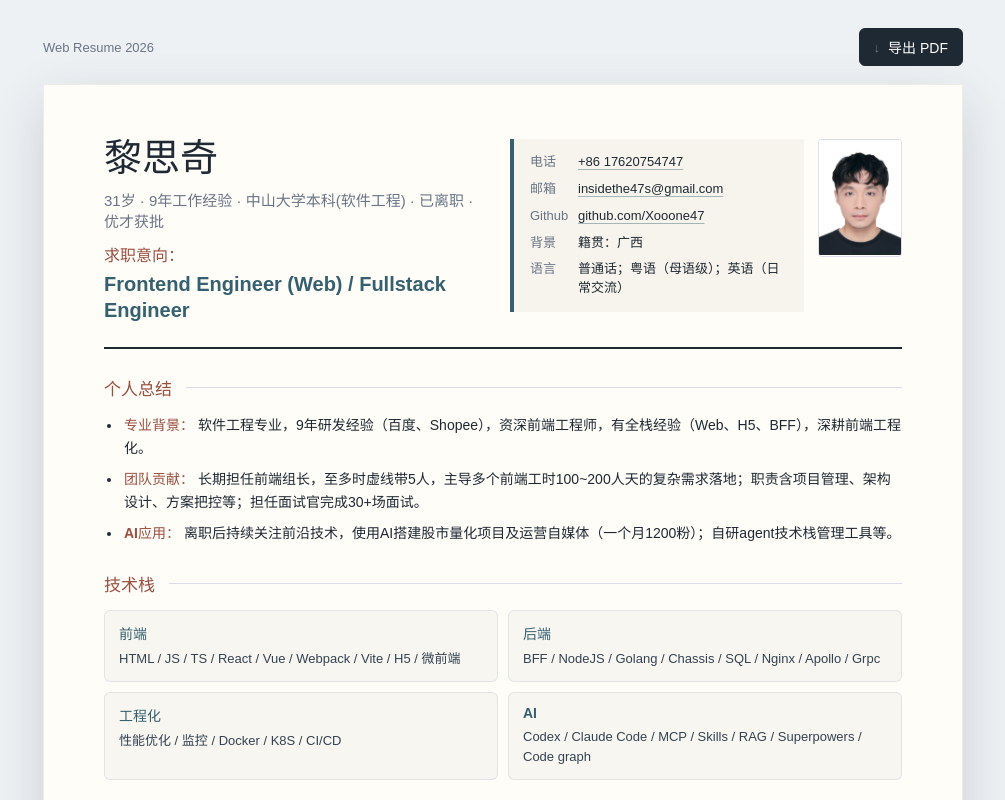
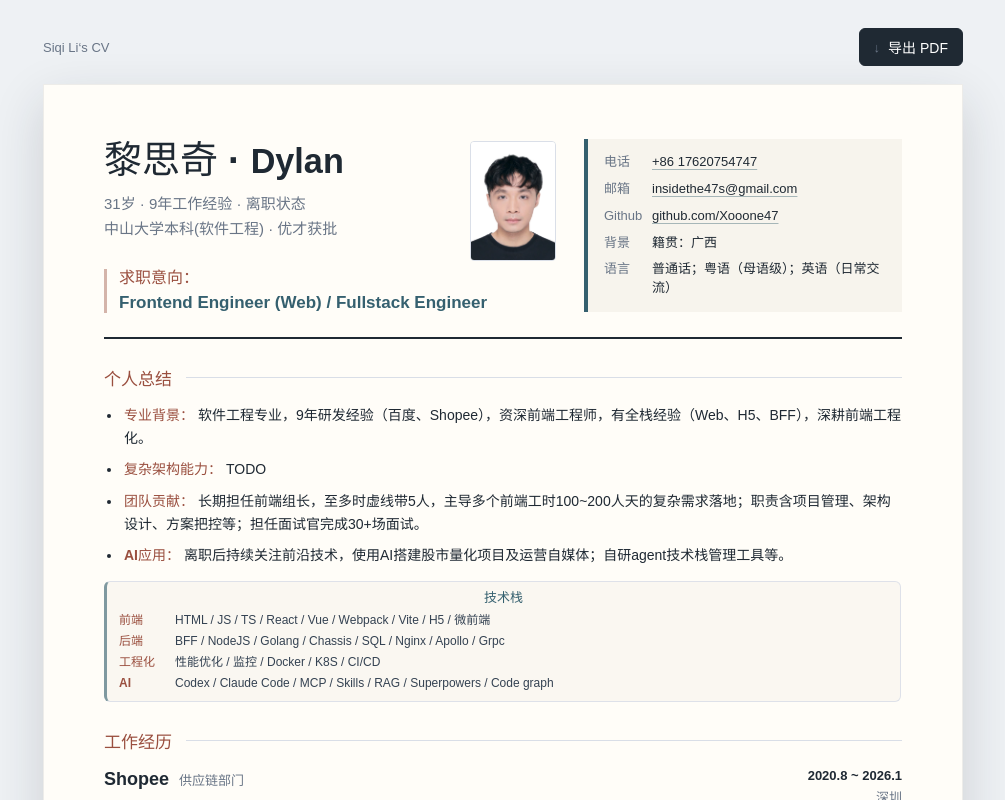
Before and after one commit to Xooone47/dylan-cv, a React (Vite) app: page / in a window 1280 px wide. Shown: the top 800 px of the page, without its empty margins (137-1142 px from the left). Built offline with nearby package versions, Linux system fonts and the light colour scheme.

Commit message:
Deploy CV to GitHub Pages

```diff
--- a/index.html
+++ b/index.html
@@ -1,13 +1,16 @@
 <!doctype html>
 <html lang="zh-CN">
+
 <head>
   <meta charset="UTF-8" />
   <meta name="viewport" content="width=device-width, initial-scale=1.0" />
-    <meta name="description" content="黎思奇的 2026 Web 简历" />
-    <title>黎思奇 | Web Resume 2026</title>
+  <meta name="description" content="Siqi Li‘s CV" />
+  <title>Siqi Li‘s CV</title>
 </head>
+
 <body>
   <div id="root"></div>
   <script type="module" src="/src/main.tsx"></script>
 </body>
+
 </html>
--- a/src/App.tsx
+++ b/src/App.tsx
@@ -1,5 +1,13 @@
 import profilePhoto from './assets/profile-photo.jpg';
-import { resume, type Experience, type Link, type Project, type ShowcaseLink, type SummaryItem } from './resumeData';
+import {
+  resume,
+  type Experience,
+  type Link,
+  type Project,
+  type ShowcaseLink,
+  type SkillGroup,
+  type SummaryItem,
+} from './resumeData';
 
 function ExternalLink({ link }: { link: Link }) {
   if (!link.href) {
@@ -42,6 +50,22 @@ function SummaryList({ items }: { items: SummaryItem[] }) {
         </li>
       ))}
     </ul>
+  );
+}
+
+function SummarySkills({ items }: { items: SkillGroup[] }) {
+  return (
+    <div className="summary-skills" aria-label="技术栈">
+      <strong className="summary-skills-label">技术栈</strong>
+      <div className="summary-skill-list">
+        {items.map((group) => (
+          <p className="summary-skill-group" key={group.title}>
+            <strong>{group.title}</strong>
+            <span>{group.items.join(' / ')}</span>
+          </p>
+        ))}
+      </div>
+    </div>
   );
 }
 
@@ -130,7 +154,7 @@ function ExperienceBlock({ experience }: { experience: Experience }) {
       </div>
       {experience.highlights ? (
         <div className="project-block minor-block">
-          <h4>其他</h4>
+          <h4>多个供应链平台搭建与维护</h4>
           <BulletList items={experience.highlights} />
         </div>
       ) : null}
@@ -139,10 +163,14 @@ function ExperienceBlock({ experience }: { experience: Experience }) {
 }
 
 function App() {
+  const [displayName, aliasName] = resume.name.split(' · ');
+  const profileMain = resume.profile.slice(0, 3).join(' · ');
+  const profileStatus = resume.profile.slice(3).join(' · ');
+
   return (
     <main className="app-shell">
       <div className="toolbar" aria-label="简历操作">
-        <span>Web Resume 2026</span>
+        <span>Siqi Li‘s CV</span>
         <button type="button" onClick={() => window.print()} aria-label="导出 PDF">
           <span aria-hidden="true">↓</span>
           导出 PDF
@@ -151,13 +179,29 @@ function App() {
 
       <article className="resume-sheet" aria-label="黎思奇 2026 简历">
         <header className="resume-header">
-          <div>
-            <h1>{resume.name}</h1>
-            <p className="profile-line">{resume.profile.join(' · ')}</p>
-            <p className="target">
+          <div className="header-main">
+            <div className="identity-row">
+              <div className="identity-copy">
+                <h1 className="name-line">
+                  <span>{displayName}</span>
+                  {aliasName ? (
+                    <>
+                      <span className="name-separator">·</span>
+                      <span className="name-alias">{aliasName}</span>
+                    </>
+                  ) : null}
+                </h1>
+                <p className="profile-line">
+                  <span>{profileMain}</span>
+                  <span>{profileStatus}</span>
+                </p>
+              </div>
+              <img className="profile-photo" src={profilePhoto} alt="黎思奇证件照" />
+            </div>
+            <div className="target">
               <span className="target-label">求职意向：</span>
-              <span className="target-role">{resume.target}</span>
-            </p>
+              <p className="target-role">{resume.target}</p>
+            </div>
           </div>
           <div className="header-aside">
             <div className="contact-panel">
@@ -176,23 +220,12 @@ function App() {
                 {resume.languages.join('；')}
               </p>
             </div>
-            <img className="profile-photo" src={profilePhoto} alt="黎思奇证件照" />
           </div>
         </header>
 
         <Section title="个人总结">
           <SummaryList items={resume.summary} />
-        </Section>
-
-        <Section title="技术栈">
-          <div className="skill-grid">
-            {resume.skills.map((group) => (
-              <div className="skill-group" key={group.title}>
-                <h3>{group.title}</h3>
-                <p>{group.items.join(' / ')}</p>
-              </div>
-            ))}
-          </div>
+          <SummarySkills items={resume.skills} />
         </Section>
 
         <Section title="工作经历">
--- a/src/resumeData.ts
+++ b/src/resumeData.ts
@@ -1,3 +1,4 @@
+import agentStackPreferencesImage from './assets/agent-stack-preferences.png';
 import liveFlightRulesImage from './assets/liveflightrules-profile.png';
 
 export type Link = {
@@ -76,8 +77,8 @@ export type ResumeData = {
 };
 
 export const resume: ResumeData = {
-  name: '黎思奇',
-  profile: ['31岁', '9年工作经验', '中山大学本科(软件工程)', '已离职', '优才获批'],
+  name: '黎思奇 · Dylan',
+  profile: ['31岁', '9年工作经验', '离职状态', '中山大学本科(软件工程)', '优才获批'],
   target: 'Frontend Engineer (Web) / Fullstack Engineer',
   contact: [
     { label: '电话', value: '+86 17620754747', href: 'tel:+8617620754747' },
@@ -92,12 +93,16 @@ export const resume: ResumeData = {
       text: '软件工程专业，9年研发经验（百度、Shopee），资深前端工程师，有全栈经验（Web、H5、BFF），深耕前端工程化。',
     },
     {
+      title: '复杂架构能力',
+      text: 'TODO',
+    },
+    {
       title: '团队贡献',
       text: '长期担任前端组长，至多时虚线带5人，主导多个前端工时100~200人天的复杂需求落地；职责含项目管理、架构设计、方案把控等；担任面试官完成30+场面试。',
     },
     {
       title: 'AI应用',
-      text: '离职后持续关注前沿技术，使用AI搭建股市量化项目及运营自媒体（一个月1200粉）；自研agent技术栈管理工具等。',
+      text: '离职后持续关注前沿技术，使用AI搭建股市量化项目及运营自媒体；自研agent技术栈管理工具等。',
     },
   ],
   skills: [
@@ -132,7 +137,9 @@ export const resume: ResumeData = {
             'Shopee供应链全场景管理应用，覆盖物流运营、仓储和站点管理、出入库、关键指标、员工管理等，面向8个国家的一线运营、仓库员工、区域管理、中高层等多角色使用。',
           contributions: [
             '主导搭建双端页面（H5+PC）+ BFF服务（Golang+Chassis），支持Web、Android、IOS三平台。',
-            '核心技术包括H5/PC双端页面组件（一份代码双端可用，节省100+人天工时）、BFF流量分发与权限体系、对接多后端服务、配置型CRUD数据管理、离线包版本管理与灰度、全流程监控日志等。',
+            '设计H5/PC双端组件方案，一份代码双端可用，组件内部抹平差异，构建层隔离产物，节省100+人天工时。',
+            '设计双端灰度版本功能，支持按region、user等多维度灰度发布，移动端离线包性能优化等。',
+            'BFF服务实现流量分发与权限体系、对接6个后端服务、配置型CRUD数据管理、离线包版本管理与灰度、全流程监控日志等功能。',
           ],
         },
         {
@@ -140,12 +147,12 @@ export const resume: ResumeData = {
           description:
             'Shopee供应链资产管理系统，8国数千站点和仓库使用，覆盖资产采购、出入库、调拨、盘点等全流程管理。',
           contributions: [
-            '作为前端负责人，在老项目vue+webpack技术栈基础上，自研向react+vite渐进式迁移方案，收敛部门技术栈，复用react组件和页面级实践，节省100+人天工时。',
+            '主导在老项目vue+webpack技术栈基础上，自研向react+vite渐进式迁移方案，收敛部门技术栈，复用react组件和页面级实践，节省50+人天工时，项目上线后月均净资产损失约减少4.8%（数十万美金）。',
             '解决双技术栈共存的工程问题，包括JSX编译隔离、组件样式隔离、目录分层和边界限制、路由转换、状态通信等全套方案。',
           ],
         },
       ],
-      highlights: ['主导微前端项目架构迁移、vue > react 全项目重构（总工时400+人天）、时序图可视化平台搭建等。'],
+      highlights: ['主导跨3～4系统（100+人天）复杂需求落地、微前端项目架构迁移、vue > react 全项目重构（总工时400+人天）、时序图可视化平台搭建等。'],
     },
     {
       period: '2017.7 ~ 2020.5',
@@ -257,19 +264,25 @@ export const resume: ResumeData = {
       ],
     },
     {
-      label: '开源工具 | Agent Stack Perferences',
-      value: 'github.com/Xooone47/agent-stack-preferences',
-      href: 'https://github.com/Xooone47/agent-stack-preferences/tree/main',
-    },
-    {
-      label: 'AI x 量化抖音自媒体',
+      label: 'AI x 量化自媒体',
       value: '抖音号：LiveFlightRules',
       description:
-        '使用AI基于Next、Python等技术栈，搭建包含数据采集与分析、web可视化、定时提醒等功能的量化回测项目，并将生成视频口播、封面和插图，以及量化分析等沉淀成skill，提升生产效率。',
+        '使用AI基于Next、Python、Node Server、Pnpm MonoRepo等技术栈，搭建包含数据采集与分析、web可视化、量化信号提醒等功能的量化回测项目，并将生成视频口播、封面和插图，以及量化分析等流程沉淀成skill，提升生产效率。一个月涨粉1200+。',
       image: {
         src: liveFlightRulesImage,
         alt: 'LiveFlightRules 抖音主页截图',
       },
     },
+    {
+      label: '开源工具 | Agent Stack Preferences',
+      value: 'github.com/Xooone47/agent-stack-preferences',
+      href: 'https://github.com/Xooone47/agent-stack-preferences/tree/main',
+      description:
+        '面向AI Coding Agent的技术栈偏好管理工具，支持可视化配置Frontend、Backend、Others等偏好块，并将个人常用技术选择同步到Codex、Claude Code等agent instruction文件。工具提供预设值、字段校验和自定义包名输入，减少在不同项目中反复维护AGENTS.md/CLAUDE.md技术偏好的成本。',
+      image: {
+        src: agentStackPreferencesImage,
+        alt: 'Agent Stack Preferences README 截图',
+      },
+    },
   ],
 };
--- a/src/styles.css
+++ b/src/styles.css
@@ -94,11 +94,30 @@ a:hover {
 }
 
 .resume-header {
+  align-items: start;
   border-bottom: 2px solid var(--ink);
   display: grid;
-  gap: 24px;
-  grid-template-columns: minmax(0, 1fr) 392px;
+  gap: 28px;
+  grid-template-columns: minmax(0, 1fr) 318px;
   padding-bottom: 24px;
+}
+
+.header-main {
+  display: grid;
+  gap: 8px;
+  min-width: 0;
+  padding-top: 2px;
+}
+
+.identity-row {
+  align-items: start;
+  display: grid;
+  gap: 20px;
+  grid-template-columns: minmax(0, 1fr) 86px;
+}
+
+.identity-copy {
+  min-width: 0;
 }
 
 h1,
@@ -116,16 +135,37 @@ h1 {
   line-height: 1;
 }
 
+.name-line {
+  align-items: baseline;
+  display: flex;
+  flex-wrap: wrap;
+  gap: 0 10px;
+}
+
+.name-separator {
+  color: var(--ink);
+}
+
+.name-alias {
+  font-size: 0.9em;
+  font-weight: 600;
+}
+
 .profile-line {
   color: var(--muted);
+  display: grid;
   font-size: 15px;
-  margin-top: 12px;
+  gap: 2px;
+  line-height: 1.5;
+  margin-top: 14px;
 }
 
 .target {
+  border-left: 3px solid rgba(154, 79, 63, 0.42);
   display: grid;
-  gap: 6px;
-  margin-top: 16px;
+  gap: 5px;
+  max-width: none;
+  padding-left: 12px;
 }
 
 .target-label {
@@ -137,9 +177,10 @@ h1 {
 
 .target-role {
   color: var(--accent);
-  font-size: 20px;
+  font-size: 17px;
   font-weight: 700;
-  line-height: 1.3;
+  line-height: 1.25;
+  white-space: nowrap;
 }
 
 .contact-panel {
@@ -164,10 +205,7 @@ h1 {
 }
 
 .header-aside {
-  align-items: start;
-  display: grid;
-  gap: 14px;
-  grid-template-columns: minmax(0, 1fr) 84px;
+  align-self: start;
 }
 
 .profile-photo {
@@ -176,7 +214,7 @@ h1 {
   border-radius: 4px;
   display: block;
   object-fit: contain;
-  width: 84px;
+  width: 86px;
 }
 
 .section {
@@ -223,29 +261,45 @@ h1 {
   margin-right: 4px;
 }
 
-.skill-grid {
+.summary-skills {
+  align-items: start;
+  background: rgba(247, 244, 237, 0.62);
+  border: 1px solid rgba(217, 222, 231, 0.86);
+  border-left: 3px solid rgba(53, 96, 111, 0.62);
+  border-radius: 6px;
   display: grid;
-  gap: 10px;
-  grid-template-columns: repeat(2, minmax(0, 1fr));
+  gap: 6px;
+  grid-template-columns: 1fr;
+  padding: 8px 12px 9px;
 }
 
-.skill-group {
-  background: rgba(247, 244, 237, 0.78);
-  border: 1px solid rgba(217, 222, 231, 0.72);
-  border-radius: 6px;
-  padding: 12px 14px;
+.summary-skills-label {
+  color: var(--accent);
+  font-size: 13px;
+  line-height: 1.2;
+  text-align: center;
 }
 
-.skill-group h3 {
-  color: var(--accent);
-  font-size: 14px;
-  margin-bottom: 6px;
+.summary-skill-list {
+  display: grid;
+  gap: 3px;
+  grid-template-columns: 1fr;
 }
 
-.skill-group p {
+.summary-skill-group {
+  align-items: baseline;
   color: #344252;
-  font-size: 13px;
-  line-height: 1.55;
+  display: grid;
+  font-size: 12px;
+  gap: 8px;
+  grid-template-columns: 48px minmax(0, 1fr);
+  line-height: 1.5;
+}
+
+.summary-skill-group strong {
+  color: var(--accent-2);
+  font-weight: 800;
+  margin-right: 6px;
 }
 
 .experience-list,
@@ -427,6 +481,13 @@ h1 {
   padding: 10px;
 }
 
+/* Keep right hairline borders inside PDF/image rasterization bounds. */
+.summary-skills,
+.article-link-list,
+.showcase-detail {
+  margin-right: 1px;
+}
+
 .showcase-description {
   color: #344252;
   font-size: 12px;
@@ -459,7 +520,8 @@ h1 {
 
   .resume-header,
   .experience-head,
-  .skill-grid {
+  .summary-skills,
+  .summary-skill-list {
     grid-template-columns: 1fr;
   }
 
@@ -467,8 +529,23 @@ h1 {
     font-size: 32px;
   }
 
+  .identity-row {
+    gap: 14px;
+    grid-template-columns: minmax(0, 1fr) 76px;
+  }
+
+  .profile-line {
+    font-size: 14px;
+    line-height: 1.55;
+    margin-top: 10px;
+  }
+
   .target {
-    font-size: 18px;
+    max-width: none;
+  }
+
+  .target-role {
+    white-space: normal;
   }
 
   .time-place {
@@ -477,10 +554,6 @@ h1 {
 
   .contact-panel p {
     grid-template-columns: 48px minmax(0, 1fr);
-  }
-
-  .header-aside {
-    grid-template-columns: minmax(0, 1fr) 76px;
   }
 
   .profile-photo {
@@ -530,6 +603,7 @@ h1 {
 }
 
 @media print {
+
   :root,
   html,
   body {
@@ -550,6 +624,7 @@ h1 {
   }
 
   .resume-sheet {
+    background: #fff;
     border: 0;
     box-shadow: none;
     margin: 0;
@@ -560,7 +635,8 @@ h1 {
   }
 
   .resume-header {
-    grid-template-columns: minmax(0, 1fr) 350px;
+    gap: 20px;
+    grid-template-columns: minmax(0, 1fr) 300px;
   }
 
   .section {
@@ -585,7 +661,7 @@ h1 {
     display: block;
   }
 
-  .experience-block + .experience-block {
+  .experience-block+.experience-block {
     margin-top: 16px;
   }
 
@@ -617,7 +693,7 @@ h1 {
     display: block;
   }
 
-  .bullet-list li + li {
+  .bullet-list li+li {
     margin-top: 4px;
   }
 
--- a/vite.config.ts
+++ b/vite.config.ts
@@ -2,6 +2,6 @@ import { defineConfig } from 'vite';
 import react from '@vitejs/plugin-react';
 
 export default defineConfig({
-  base: '/cv-2026/',
+  base: '/dylan-cv/',
   plugins: [react()],
 });
```
Also changed, not shown: src/assets/agent-stack-preferences.png (added). Lines whose indentation alone changed are shown as unchanged.
